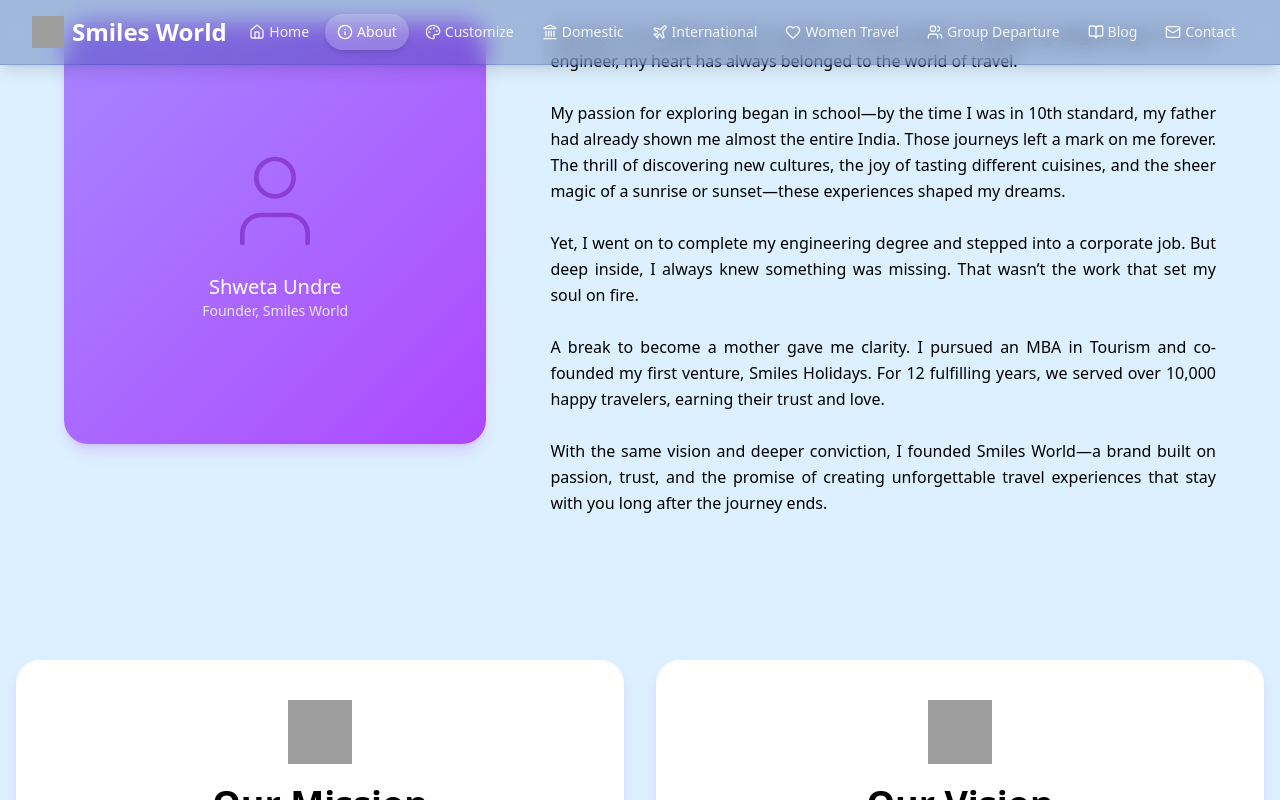
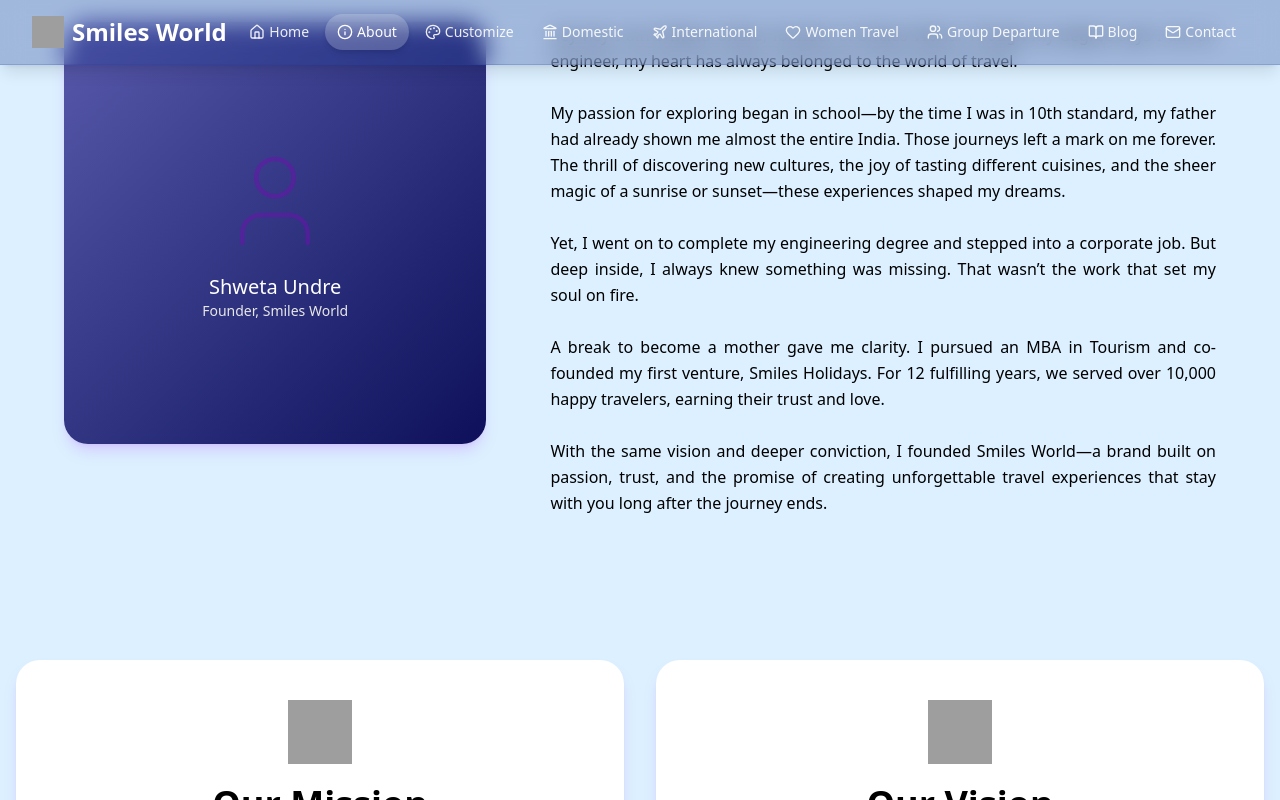
Before and after one commit to sohamcodes26/Smiles-World-User, a React app in the folder client/: page /about in a window 1280 px wide. Both pictures are taken after a click on the link 552 px from the left and 1041 px from the top of the page. Shown: the part 478-1278 px from the top of the page. Built offline with nearby package versions, Linux system fonts and the light colour scheme; no server answers; grey boxes are pictures that could not be loaded; the HTML template or start-up script is replaced by a standard one.

Commit message:
About Profile BG color change

```diff
--- a/client/src/user/pages/About.jsx
+++ b/client/src/user/pages/About.jsx
@@ -90,7 +90,7 @@
                             viewport={{ once: true }}
                             className="lg:col-span-2"
                         >
-                            <div className="aspect-square bg-gradient-to-br from-violet-400 to-purple-500 rounded-3xl shadow-lg shadow-purple-500/20 flex flex-col items-center justify-center text-center p-8">
+                            <div className="aspect-square bg-gradient-to-br from-[#5959ab] to-[#0f0f5b] rounded-3xl shadow-lg shadow-purple-500/20 flex flex-col items-center justify-center text-center p-8">
 
                                 {/* --- FIX: WRAPPED IN A REACT FRAGMENT --- */}
                                 <>
```
